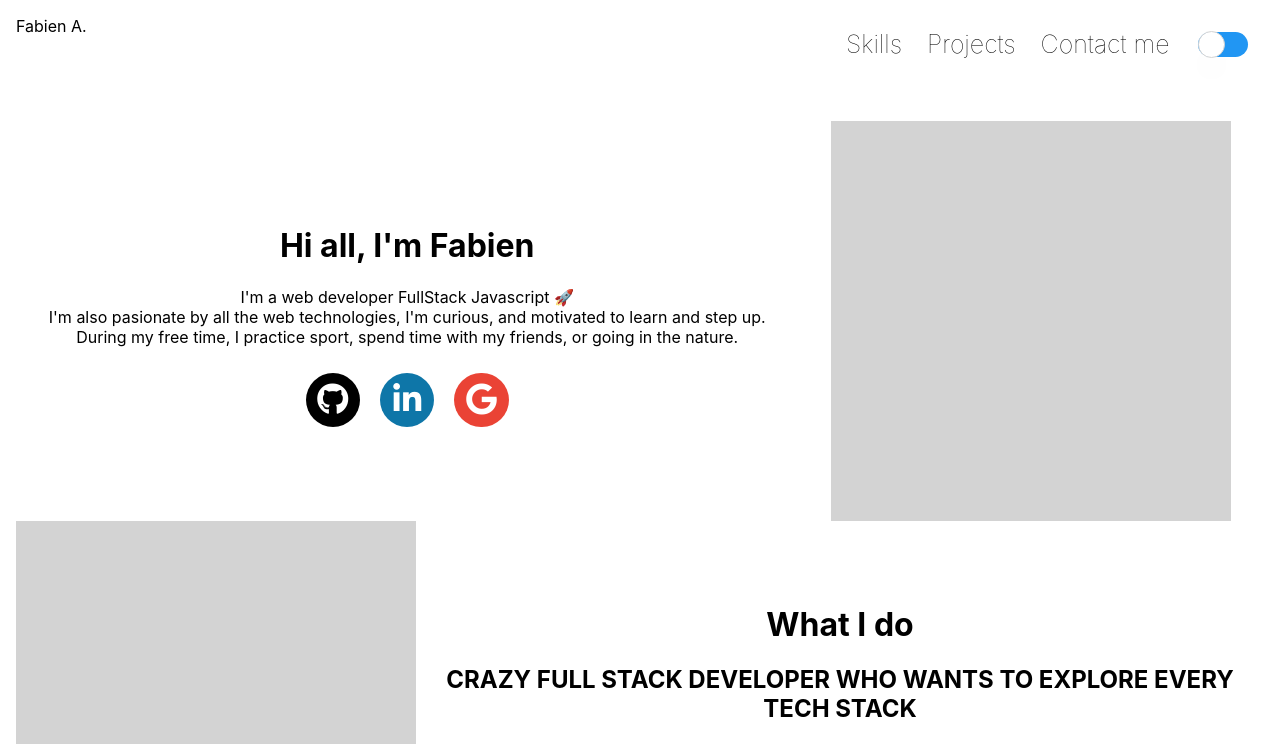
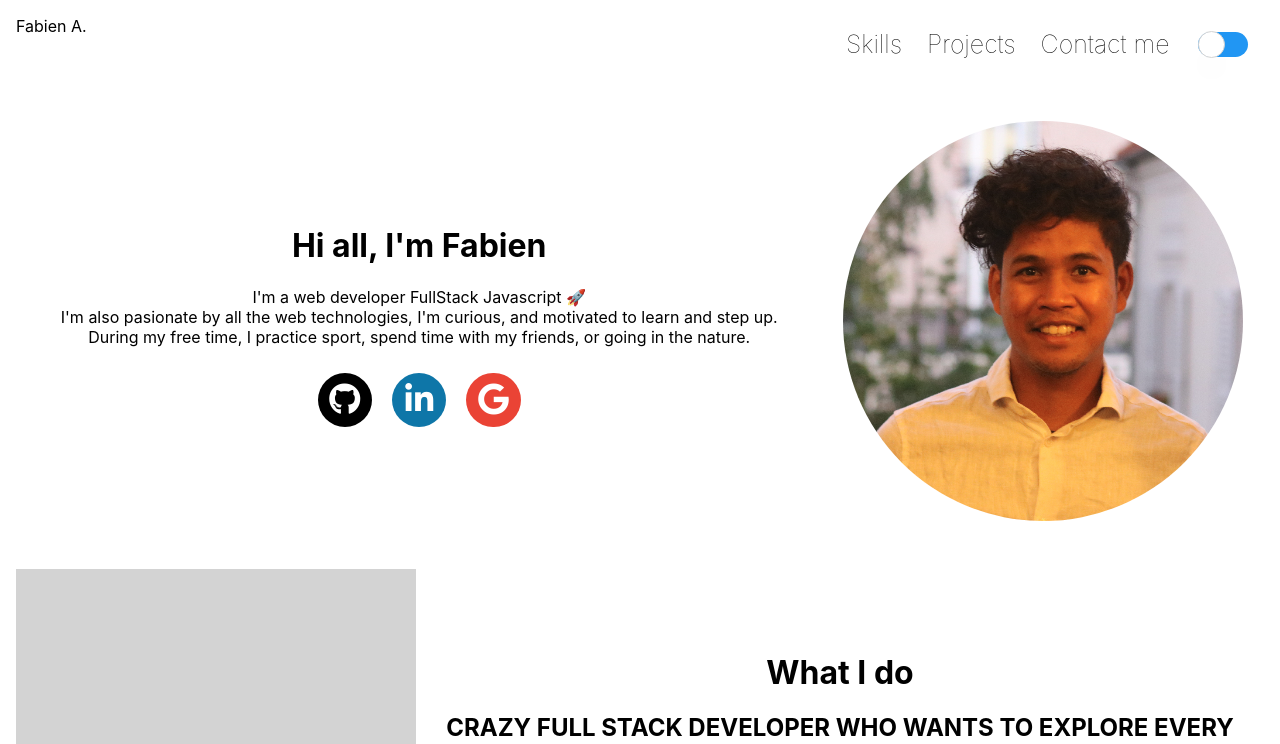
Before and after one commit to f4b4nd/react-portfolio, a React (Create React App) app: page / in a window 1280 px wide. Shown: the top 744 px of the page. Built offline with nearby package versions, Linux system fonts and the light colour scheme.

Commit message:
destructure props in switchbutton

```diff
--- a/src/App.scss
+++ b/src/App.scss
@@ -3,8 +3,11 @@
   padding: 1em;
 }
 
+.navigation, .hero, .skills, .projects {
+  margin-bottom: 3em;
+}
 
-.hero, .skills, .contact {
+.skills, .contact {
   .image {
     width: 400px;
     height: 400px;
@@ -17,7 +20,6 @@
 .navigation {
   display: flex;
   justify-content: space-between;
-  margin-bottom: 3em;
 
   .btn-hamburger {
     position: absolute;
@@ -94,3 +96,30 @@
   display: flex;
   justify-content: space-around;
 }
+
+.hero {
+
+  .col:first-of-type {
+    padding: 1.5em;
+  }
+
+  .col:last-of-type {
+    display: flex;
+    justify-content: center;
+  }
+
+  .img-container {
+    border-radius: 50%;
+    width: 400px;
+    height: 400px;
+    overflow: hidden;
+
+    img {
+      width: 100%;
+      height: 100%;
+      object-fit: cover;
+      object-position: center center;
+    }
+  }
+
+}
--- a/src/components/buttons/SwitchButton.js
+++ b/src/components/buttons/SwitchButton.js
@@ -24,8 +24,8 @@ export const SwitchButton = ({children, widthPx='50', heightPx='25', ...restProp
 
 const StyledSwitchButton = styled.div`
 
-    width: ${props => props.width}px;
-    height: ${props => props.height}px;
+    width: ${({width}) => width}px;
+    height: ${({height}) => height}px;
     padding: 1em;
 
     .bg, .circle {
@@ -41,7 +41,7 @@ const StyledSwitchButton = styled.div`
 
     .circle {
         width: 50%;
-        transform: translateY(${props => (parseFloat(props.height) * (-1)) -1}px);
+        transform: translateY(${({height}) => (parseFloat(height) * (-1)) -1}px);
         background-color: white;
         box-shadow: 0 20px 30px -10px rgba(0, 0, 0, 0.2);
         border: 0.1px solid lightgray;
@@ -52,12 +52,12 @@ const StyledSwitchButton = styled.div`
     &:not(.btn-switch-active) {
 
         & > .circle {
-            transform: translateX(${props => parseFloat(props.width) / 2 }px) translateY(${props => parseFloat(props.height) * (-1) -1}px);
+            transform: translateX(${({width}) => parseFloat(width) / 2 }px) translateY(${({height}) => -1 + (parseFloat(height) * -1)}px);
             transition: transform 0.4s ease-in-out;
         }
 
         & > .bg {
-            background-color: #f5f5f5;
+            background-color: #e5e7eb;
             transition: background-color 0.5s;
         }
 
@@ -66,7 +66,7 @@ const StyledSwitchButton = styled.div`
     &.btn-switch-active {
 
         & > .circle {
-            transform: translateY(${props => parseFloat(props.height) * (-1) -1}px);
+            transform: translateY(${({height}) => -1 + (parseFloat(height) * -1)}px);
             transition: transform 0.4s;
         }
 
--- a/src/components/hero.js
+++ b/src/components/hero.js
@@ -13,7 +13,9 @@ export default function Hero () {
                 <Social />
             </div>
             <div className="col">
-                <div className="image"></div>
+                <div className="img-container">
+                    <img src="/images/moi.png" />
+                </div>
             </div>
         </div>
     )
--- a/src/components/navigation.js
+++ b/src/components/navigation.js
@@ -17,7 +17,7 @@ export default function Navigation () {
                     <NavigationButton href="#skills">Skills</NavigationButton>
                     <NavigationButton href="#projects">Projects</NavigationButton>
                     <NavigationButton href="#contact">Contact me</NavigationButton>
-                    <SwitchButton widthPx='50' heightPx='25'/>
+                    <SwitchButton />
                 </div>
             </div>
             <HamburgerButton
```
